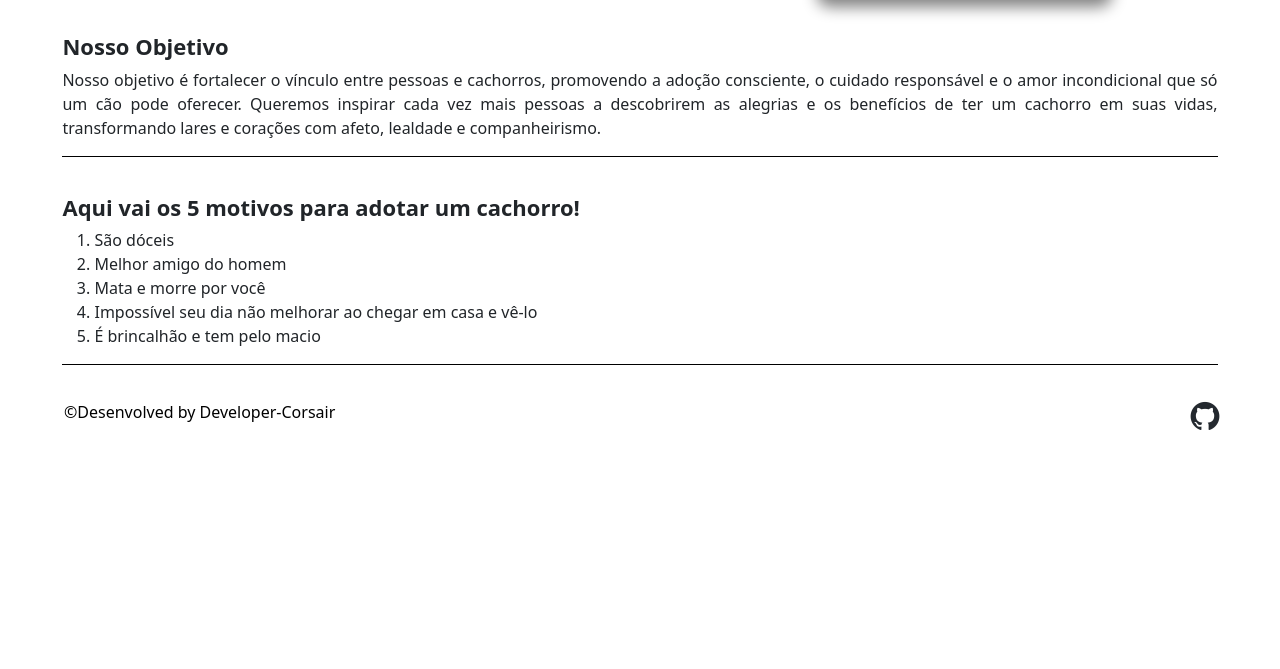
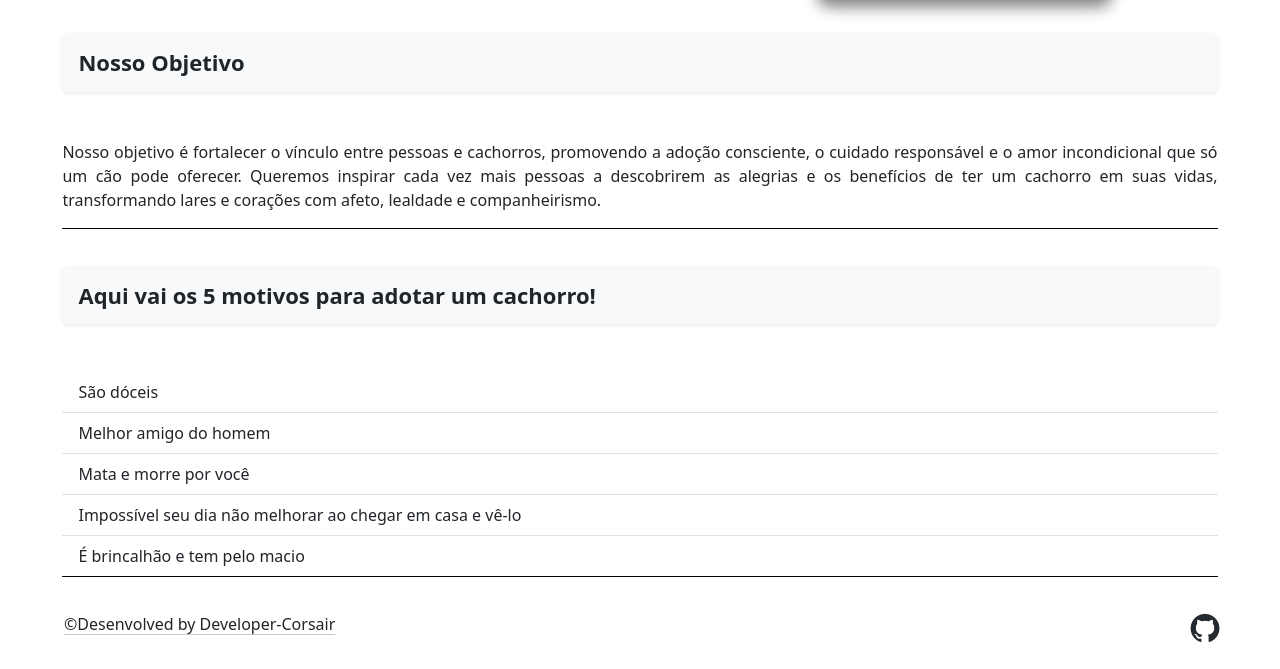
Before and after one commit to DeveloperCorsair/LoveDogs, a plain HTML site: page about.html in a window 1280 px wide. Shown: the part 333-1002 px from the top of the page. Before the commit the page ends 800 px from the top, so only its background shows below. Drawn offline with nearby package versions, Linux system fonts and the light colour scheme.

Commit message:
refactor: Adicionado 06 itens do bootstrap

```diff
--- a/about.html
+++ b/about.html
@@ -15,6 +15,7 @@
 
 <body>
     <header>
+        <!-- Item Bootstrap 01 -->
         <nav class="navbar navbar-expand-lg">
             <div class="container-fluid">
                 <a class="navbar-brand" href="./index.html" id="love">Love Dog</a>
@@ -38,10 +39,11 @@
     <main>
         <section class="article1">
             <div class="container-about">
+                <!-- Item Bootstrap 04 -->
                 <div class="row d-flex align-items-center">
                     <div class="col">
                         <article class="contato-container">
-                            <h3 h3 id="title">Quem somos nós?</h3>
+                            <h3 id="title">Quem somos nós?</h3>
                             <p>
                                 Na Love Dogs, acreditamos que os cães transformam vidas. Criamos este espaço com um
                                 único
@@ -64,7 +66,8 @@
 
         <section>
             <article id="lista">
-                <h3 h3 id="title">Nosso Objetivo</h3>
+                <!-- Item Booststrap 05 -->
+                <h3 h3 id="title" class="shadow-sm p-3 mb-5 bg-body-tertiary rounded">Nosso Objetivo</h3>
                 <p>
                     Nosso objetivo é fortalecer o vínculo entre pessoas e cachorros, promovendo a adoção consciente,
                     o
@@ -76,24 +79,26 @@
             </article>
         </section>
 
-        </section>
-
         <section>
             <article id="lista" style="margin-bottom: 0px;">
-                <h3 h3 id="title">Aqui vai os 5 motivos para adotar um cachorro!</h3>
-                <ol>
-                    <li>São dóceis</li>
-                    <li>Melhor amigo do homem</li>
-                    <li>Mata e morre por você</li>
-                    <li>Impossível seu dia não melhorar ao chegar em casa e vê-lo</li>
-                    <li>É brincalhão e tem pelo macio</li>
-                </ol>
+                <!-- Item Booststrap 05 -->
+                <h3 h3 id="title" class="shadow-sm p-3 mb-5 bg-body-tertiary rounded">Aqui vai os 5 motivos para adotar
+                    um cachorro!</h3>
+                <!-- Item Bootstrap 03 -->
+                <ul class="list-group list-group-flush">
+                    <li class="list-group-item">São dóceis</li>
+                    <li class="list-group-item">Melhor amigo do homem</li>
+                    <li class="list-group-item">Mata e morre por você</li>
+                    <li class="list-group-item">Impossível seu dia não melhorar ao chegar em casa e vê-lo</li>
+                    <li class="list-group-item">É brincalhão e tem pelo macio</li>
+                </ul>
             </article>
         </section>
     </main>
     <footer>
         <div class="footer-directs">
-            <a href="https://github.com/DeveloperCorsair" id="devcor"> &copy;Desenvolved by Developer-Corsair</a>
+            <!-- Item Bootstrap 06 -->
+            <a href="https://github.com/DeveloperCorsair" id="devcor" class="link-dark link-offset-2 link-underline-opacity-25 link-underline-opacity-100-hover"> &copy;Desenvolved by Developer-Corsair</a>
             <a href="https://github.com/DeveloperCorsair"><img id="github" src="./img/github-mark.png" alt="github"></a>
         </div>
     </footer>
--- a/style.css
+++ b/style.css
@@ -1,8 +1,4 @@
 @import url('https://fonts.googleapis.com/css2?family=Montserrat:ital,wght@0,100..900;1,100..900&display=swap');
-
-html {
-
-}
 
 body {
     background-color: rgb(239, 232, 232);
@@ -116,14 +112,16 @@ article {
 }
 
 #devcor {
-    text-decoration: inherit;
     color: black;
 }
 
+footer {
+    position: sticky;
+    top: 100vh;
+}
+
 .footer-directs {
-    top: 100vh;
     display: flex;
     justify-content: space-between;
-    position: sticky;
     margin: 35px 7% 2% 5%;
 }
```
Also changed, not shown: contact.html (+4 -2 lines), index.html (+9 -4 lines).
